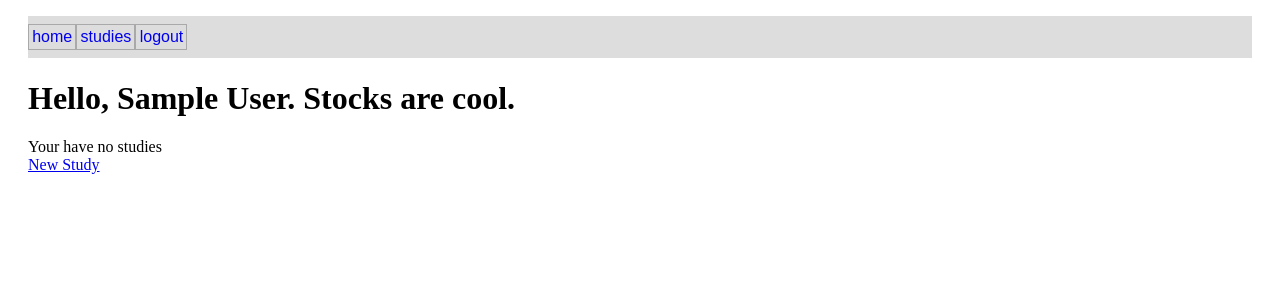
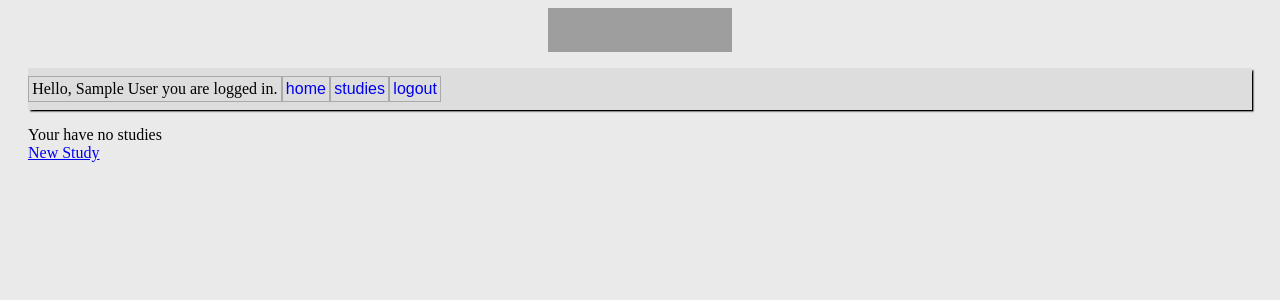
Before and after one commit to SJK146/447SoftEngi, a Flask app: page /studies in a window 1280 px wide. Shown: the top 300 px of the page. Run offline with Flask 3, Linux system fonts and the light colour scheme; the visitor is signed in with stand-in values (Sample User, id 1); data that the repository does not hold is empty; grey boxes are pictures that could not be loaded.

Commit message:
Added an image and some more design. I think it's looking nice

```diff
--- a/project/static/nav.css
+++ b/project/static/nav.css
@@ -4,6 +4,7 @@
   padding-top: .5em;
   padding-bottom: .5em;
   padding-left: 0;
+  box-shadow: 0.1em 0.1em 0.1em black;
 
 }.nav li {
     display: inline;
--- a/project/static/styles.css
+++ b/project/static/styles.css
@@ -138,3 +138,14 @@ font-weight: 600;
 border-radius: 5px;
 cursor: pointer;
 }
+
+/*Background settings*/
+body{
+  background-color: #eaeaea;
+}
+
+img {
+  display: block;
+  margin-left: auto;
+  margin-right: auto;
+}
--- a/project/templates/home.html
+++ b/project/templates/home.html
@@ -3,12 +3,10 @@
 {% extends "base.html" %}
 
 {% block content %}
-
 	{% if current_user.is_authenticated %}
 	<h1>You are logged in</h1>
 	<a href="/logout">Logout</a>
 	{% else %}
 	<h1>You are not logged in</h1>
 	{% endif %}
-
 {% endblock %}
--- a/project/templates/nav.html
+++ b/project/templates/nav.html
@@ -1,10 +1,13 @@
+<img src="static/logo.png" width="184" height="44">
 <div class="nav">
 	<ul>
 		{% if current_user.is_authenticated %}
+		<li> Hello, {{ name }} you are logged in. </li>
         <li><a href="/">home</a></li>
 		<li><a href="/studies">studies</a></li>
 		<li><a href="/logout">logout</a></li>
 		{% else %}
+		<li> You are currently not logged in </li>
 		<li><a href="/login">login</a></li>
 		<li><a href="/register">create account</a></li>
 		{% endif %}
--- a/project/templates/studies.html
+++ b/project/templates/studies.html
@@ -1,8 +1,6 @@
 {% extends "base.html" %}
 
 {% block content %}
-
-    <h1>Hello, {{ name }}. Stocks are cool.</h1>
 	{% if not studies %}
 	<div>Your have no studies</div>
 	{% else %}
```
